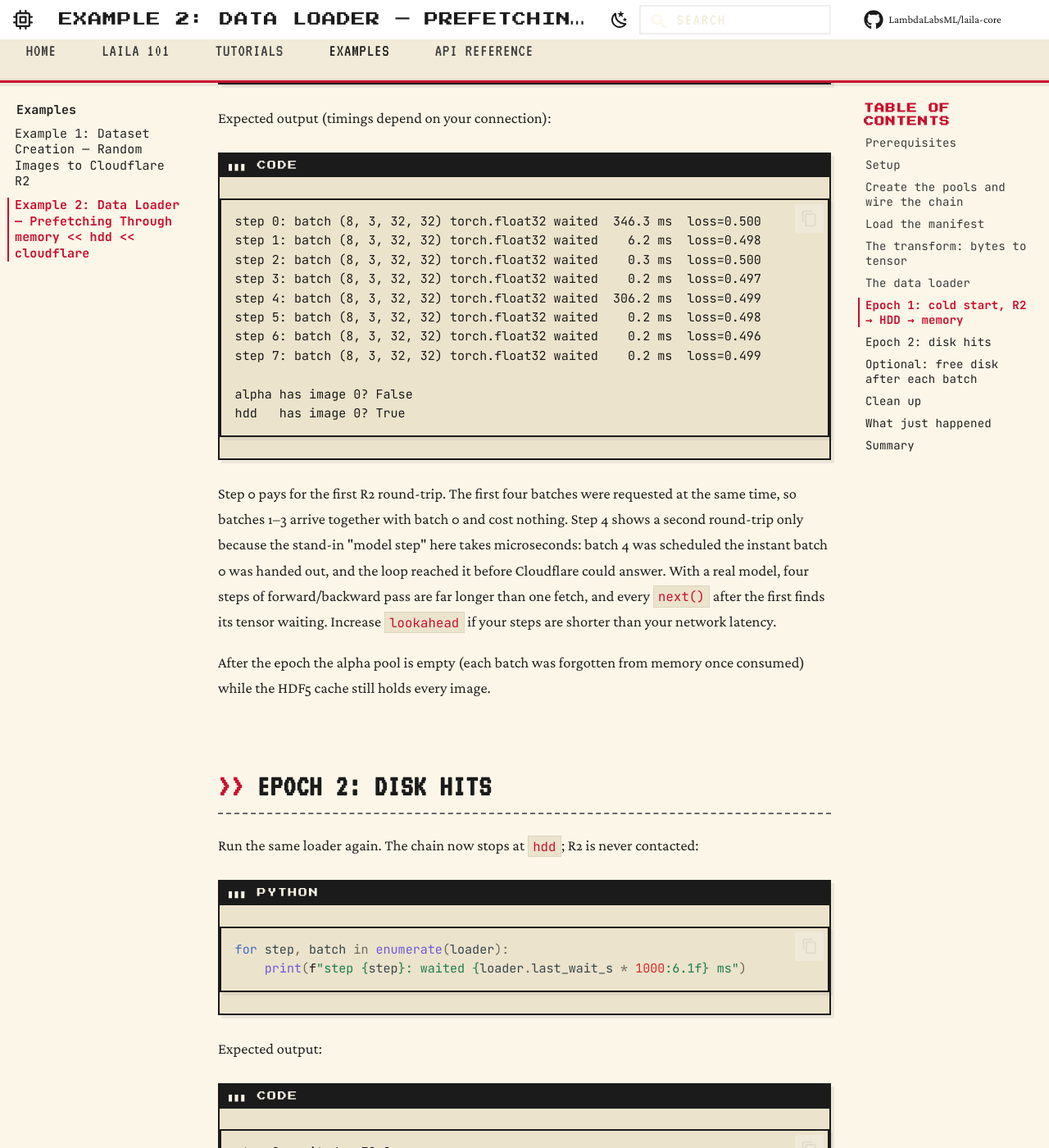
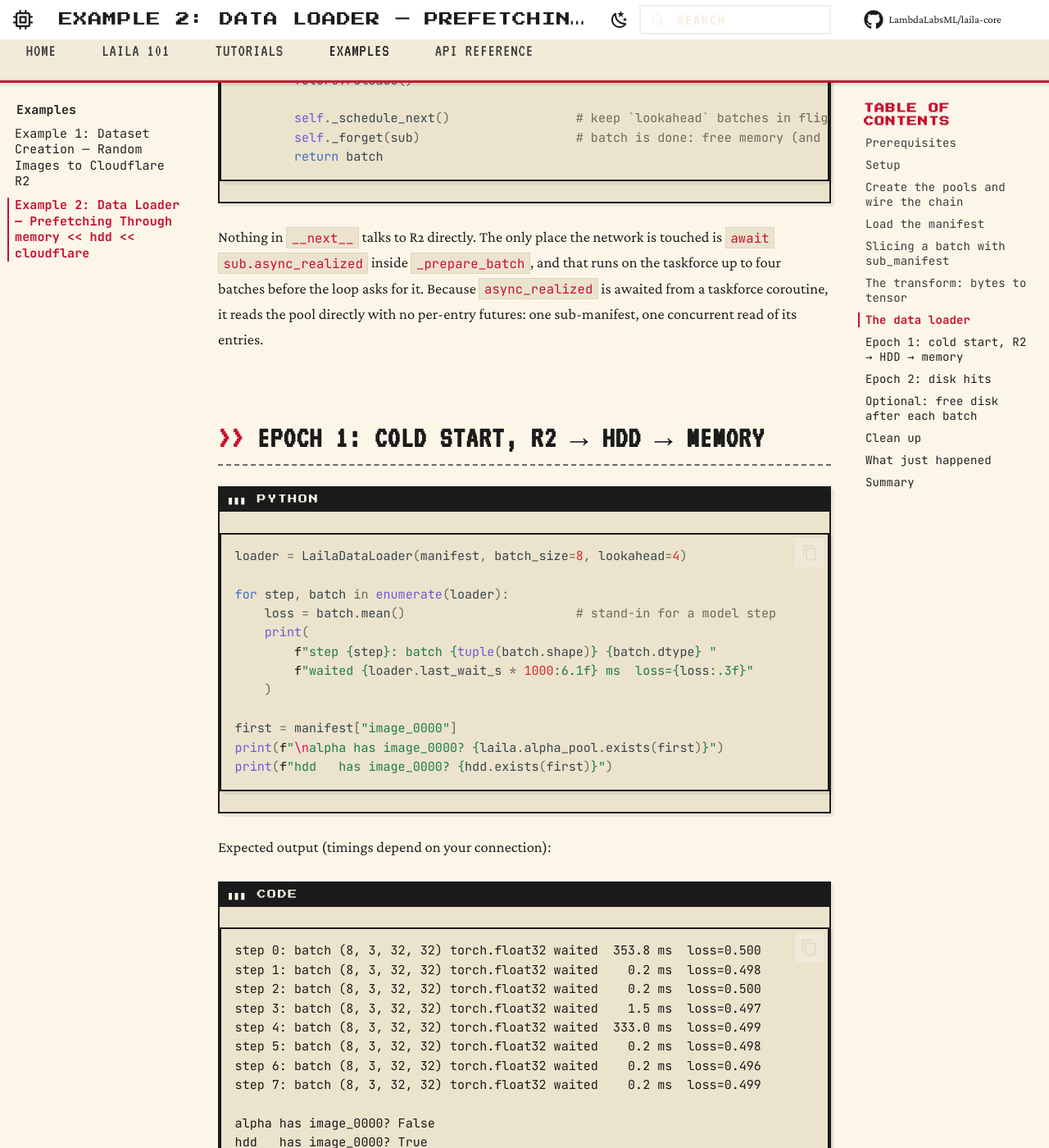
Before and after one commit to LambdaLabsML/laila-core, an MkDocs documentation site: the page built from docs/examples/02_data_loader.md, in a window 1280 px wide and 1400 px high, scrolled down 7687 px. Shown: the whole window at 82% size. Built offline with MkDocs 1.6.1 and Material for MkDocs 9.7.7, drawn with Linux system fonts in a browser that asks for light colours; comment, search, counter and statistics services are not loaded; some of the changed text lies outside the part shown.

Commit message:
example with prefetch sub manifest

````diff
--- a/docs/examples/02_data_loader.md
+++ b/docs/examples/02_data_loader.md
@@ -8,7 +8,7 @@
 
 and keeps a **lookahead of 4 batches** in flight: while the model consumes batch *i*, batches *i+1 … i+4* are already being pulled from R2 into the local HDF5 cache and decoded into tensors on a background taskforce. By the time `next()` reaches them, they are ready.
 
-Each sample goes through the same async pipeline: `laila.remember(gid)` (which cascades memory ← hdd ← cloudflare), then a cast from image bytes to a `torch.Tensor`. After a batch has been through the model, its entries are always forgotten from the in-memory alpha pool and, optionally, from the HDD cache too.
+A batch is a **sub-manifest**: `manifest.sub_manifest([...])` slices the dataset manifest down to the keys of one batch, and `await sub.async_realized` remembers every entry in it through the proxy chain (memory ← hdd ← cloudflare). Each realized entry is then cast from image bytes to a `torch.Tensor`. After a batch has been through the model, its entries are always forgotten from the in-memory alpha pool and, optionally, from the HDD cache too.
 
 ## Prerequisites
 
@@ -72,7 +71,7 @@
 r2    -> None
 ```
 
-`<<` reads as "is a cache for". A `laila.remember(gid)` routed to the alpha pool (the default) now does the following on a cold key:
+`<<` reads as "is a cache for". Any read routed to the alpha pool (the default) now does the following on a cold key:
 
 1. alpha misses → asks `hdd`
 2. `hdd` misses → asks `r2`
@@ -84,7 +83,7 @@
 
 ## Load the manifest
 
-Rebuild the manifest identity from its nickname and fetch the blueprint from R2. The flat list of `global_id` strings is the dataset index:
+Rebuild the manifest identity from its nickname and fetch the blueprint from R2. Its top-level keys (`image_0000` … `image_0063`) are the dataset index:
 
 ```python
 cold = Manifest(nickname="my_dataset")
@@ -92,15 +91,37 @@
 manifest = Manifest(data=ref.wait().data, nickname="my_dataset")
 ref.release()
 
-gids = list(manifest)
-print(f"{len(gids)} images in my_dataset")
+keys = list(manifest.keys())
+print(f"{len(keys)} images in my_dataset: {keys[0]} ... {keys[-1]}")
 ```
 
 Expected output:
 
 ```
-64 images in my_dataset
+64 images in my_dataset: image_0000 ... image_0063
 ```
+
+## Slicing a batch with `sub_manifest`
+
+`sub_manifest` returns a new `Manifest` holding only the requested top-level keys. It is a pure blueprint operation, nothing is fetched yet:
+
+```python
+sub = manifest.sub_manifest(keys[:8])
+
+print(f"sub-manifest keys: {list(sub.keys())}")
+print(f"first global_id:   {sub['image_0000']}")
+print(f"alpha has it?      {laila.alpha_pool.exists(sub['image_0000'])}")
+```
+
+Expected output:
+
+```
+sub-manifest keys: ['image_0000', 'image_0001', 'image_0002', 'image_0003', 'image_0004', 'image_0005', 'image_0006', 'image_0007']
+first global_id:   LAILA:ENTRY:GLOBAL_ID:3b9c...
+alpha has it?      False
+```
+
+`await sub.async_realized` is the fetch: it remembers every entry in the sub-manifest through the default pool, i.e. the front of the proxy chain, and returns a dict `{key: Entry}` mirroring the blueprint.
 
 ## The transform: bytes to tensor
 
@@ -115,21 +136,20 @@
 
 ## The data loader
 
-`LailaDataLoader` is a plain Python iterator. The important pieces:
+`LailaDataLoader` is a plain Python iterator over a `Manifest`. The important pieces:
 
-- **`_prepare_sample`** is the per-datapoint pipeline: `await laila.remember(gid)` through the proxy chain, then `transform`.
-- **`_prepare_batch`** runs every sample of a batch concurrently with `asyncio.gather` and stacks the tensors.
+- **`_prepare_batch`** is the per-batch pipeline: slice a sub-manifest, `await sub.async_realized` to pull every entry through the proxy chain, then `transform` each realized entry in key order and stack.
 - **`_schedule_next`** hands `_prepare_batch` to LAILA's taskforce with `laila.command.submit`, which returns a future immediately. That future is the "pre-ask".
 - **`__iter__`** schedules the first `lookahead` batches; **`__next__`** waits on the oldest future, immediately schedules one more to keep the window full, forgets the finished batch, and returns the tensor.
 
 ```python
 class LailaDataLoader:
-    """Iterate a list of global_ids as stacked torch tensors, prefetching
-    ``lookahead`` batches through ``alpha << hdd << r2``."""
+    """Iterate a Manifest as stacked torch tensors, prefetching ``lookahead``
+    batches through ``alpha << hdd << r2`` one sub-manifest at a time."""
 
     def __init__(
         self,
-        gids,
+        manifest,
         batch_size,
         *,
         lookahead=4,
@@ -137,47 +157,45 @@
         forget_from_hdd=False,
         hdd_pool="hdd",
     ):
-        self.gids = list(gids)
+        self.manifest = manifest
+        self.keys = list(manifest.keys())
         self.batch_size = batch_size
         self.lookahead = lookahead
         self.transform = transform
         self.forget_from_hdd = forget_from_hdd
         self.hdd_pool = hdd_pool
 
-        self._pending = collections.deque()   # (batch_gids, future), oldest first
+        self._pending = collections.deque()   # (sub_manifest, future), oldest first
         self._next_to_schedule = 0
         self.last_wait_s = 0.0                # time spent blocked in the last __next__
 
     def __len__(self):
-        return math.ceil(len(self.gids) / self.batch_size)
+        return math.ceil(len(self.keys) / self.batch_size)
 
-    def _batch_gids(self, idx):
-        return self.gids[idx * self.batch_size : (idx + 1) * self.batch_size]
+    def _batch_manifest(self, idx):
+        batch_keys = self.keys[idx * self.batch_size : (idx + 1) * self.batch_size]
+        return self.manifest.sub_manifest(batch_keys)
 
     # -- async pipeline, runs on LAILA's taskforce -------------------------
-    async def _prepare_sample(self, gid):
-        ref = laila.remember(gid)             # alpha << hdd << r2 cascade
-        entry = await ref
-        ref.release()
-        return self.transform(entry.data)     # bytes -> torch.Tensor
-
-    async def _prepare_batch(self, batch_gids):
-        tensors = await asyncio.gather(*(self._prepare_sample(g) for g in batch_gids))
+    async def _prepare_batch(self, sub):
+        realized = await sub.async_realized   # {key: Entry}, via alpha << hdd << r2
+        tensors = [self.transform(realized[k].data) for k in sub.keys()]
         return torch.stack(tensors)
 
     # -- scheduling ---------------------------------------------------------
     def _schedule_next(self):
         if self._next_to_schedule >= len(self):
             return
-        batch_gids = self._batch_gids(self._next_to_schedule)
-        future = laila.command.submit([functools.partial(self._prepare_batch, batch_gids)])
-        self._pending.append((batch_gids, future))
+        sub = self._batch_manifest(self._next_to_schedule)
+        future = laila.command.submit([functools.partial(self._prepare_batch, sub)])
+        self._pending.append((sub, future))
         self._next_to_schedule += 1
 
-    def _forget(self, batch_gids):
-        futures = [laila.forget(batch_gids)]                       # alpha pool: always
+    def _forget(self, sub):
+        gids = list(sub)                                           # leaf global_ids of the batch
+        futures = [laila.forget(gids)]                             # alpha pool: always
         if self.forget_from_hdd:
-            futures.append(laila.forget(batch_gids, pool=self.hdd_pool))
+            futures.append(laila.forget(gids, pool=self.hdd_pool))
         for f in futures:
             f.wait()
             f.release()
@@ -193,7 +211,7 @@
     def __next__(self):
         if not self._pending:
             raise StopIteration
-        batch_gids, future = self._pending.popleft()
+        sub, future = self._pending.popleft()
 
         start = time.perf_counter()
         future.wait()                         # returns at once if the lookahead kept up
@@ -202,16 +220,16 @@
         future.release()
 
         self._schedule_next()                 # keep `lookahead` batches in flight
-        self._forget(batch_gids)              # batch is done: free memory (and optionally disk)
+        self._forget(sub)                     # batch is done: free memory (and optionally disk)
         return batch
 ```
 
-Nothing in `__next__` talks to R2 directly. The only place the network is touched is inside `_prepare_sample`, and that runs on the taskforce up to four batches before the loop asks for it.
+Nothing in `__next__` talks to R2 directly. The only place the network is touched is `await sub.async_realized` inside `_prepare_batch`, and that runs on the taskforce up to four batches before the loop asks for it. Because `async_realized` is awaited from a taskforce coroutine, it reads the pool directly with no per-entry futures: one sub-manifest, one concurrent read of its entries.
 
 ## Epoch 1: cold start, R2 → HDD → memory
 
 ```python
-loader = LailaDataLoader(gids, batch_size=8, lookahead=4)
+loader = LailaDataLoader(manifest, batch_size=8, lookahead=4)
 
 for step, batch in enumerate(loader):
     loss = batch.mean()                       # stand-in for a model step
@@ -220,25 +238,25 @@
         f"waited {loader.last_wait_s * 1000:6.1f} ms  loss={loss:.3f}"
     )
 
-first = gids[0]
-print(f"\nalpha has image 0? {laila.alpha_pool.exists(first)}")
-print(f"hdd   has image 0? {hdd.exists(first)}")
+first = manifest["image_0000"]
+print(f"\nalpha has image_0000? {laila.alpha_pool.exists(first)}")
+print(f"hdd   has image_0000? {hdd.exists(first)}")
 ```
 
 Expected output (timings depend on your connection):
 
 ```
-step 0: batch (8, 3, 32, 32) torch.float32 waited  346.3 ms  loss=0.500
-step 1: batch (8, 3, 32, 32) torch.float32 waited    6.2 ms  loss=0.498
-step 2: batch (8, 3, 32, 32) torch.float32 waited    0.3 ms  loss=0.500
-step 3: batch (8, 3, 32, 32) torch.float32 waited    0.2 ms  loss=0.497
-step 4: batch (8, 3, 32, 32) torch.float32 waited  306.2 ms  loss=0.499
+step 0: batch (8, 3, 32, 32) torch.float32 waited  353.8 ms  loss=0.500
+step 1: batch (8, 3, 32, 32) torch.float32 waited    0.2 ms  loss=0.498
+step 2: batch (8, 3, 32, 32) torch.float32 waited    0.2 ms  loss=0.500
+step 3: batch (8, 3, 32, 32) torch.float32 waited    1.5 ms  loss=0.497
+step 4: batch (8, 3, 32, 32) torch.float32 waited  333.0 ms  loss=0.499
 step 5: batch (8, 3, 32, 32) torch.float32 waited    0.2 ms  loss=0.498
 step 6: batch (8, 3, 32, 32) torch.float32 waited    0.2 ms  loss=0.496
 step 7: batch (8, 3, 32, 32) torch.float32 waited    0.2 ms  loss=0.499
 
-alpha has image 0? False
-hdd   has image 0? True
+alpha has image_0000? False
+hdd   has image_0000? True
 ```
 
 Step 0 pays for the first R2 round-trip. The first four batches were requested at the same time, so batches 1–3 arrive together with batch 0 and cost nothing. Step 4 shows a second round-trip only because the stand-in "model step" here takes microseconds: batch 4 was scheduled the instant batch 0 was handed out, and the loop reached it before Cloudflare could answer. With a real model, four steps of forward/backward pass are far longer than one fetch, and every `next()` after the first finds its tensor waiting. Increase `lookahead` if your steps are shorter than your network latency.
@@ -257,35 +275,36 @@
 Expected output:
 
 ```
-step 0: waited   70.0 ms
-step 1: waited   22.9 ms
-step 2: waited    0.2 ms
+step 0: waited   50.1 ms
+step 1: waited    0.2 ms
+step 2: waited   27.0 ms
+step 3: waited    0.2 ms
 ...
 ```
 
-Step 0 still shows the decode cost of the first batch, but it is disk latency rather than a round-trip to Cloudflare.
+The remaining waits are HDF5 reads plus PNG/JPEG decoding, tens of milliseconds rather than a round-trip to Cloudflare.
 
 ## Optional: free disk after each batch
 
 If the dataset is larger than your disk, set `forget_from_hdd=True`. Every batch is then forgotten from **both** the alpha pool and the HDD cache once the model has seen it, so at most `lookahead + 1` batches are ever on disk:
 
 ```python
-lean_loader = LailaDataLoader(gids, batch_size=8, lookahead=4, forget_from_hdd=True)
+lean_loader = LailaDataLoader(manifest, batch_size=8, lookahead=4, forget_from_hdd=True)
 
 for step, batch in enumerate(lean_loader):
     pass
 
-print(f"alpha has image 0? {laila.alpha_pool.exists(first)}")
-print(f"hdd   has image 0? {hdd.exists(first)}")
-print(f"r2    has image 0? {r2.exists(first)}")
+print(f"alpha has image_0000? {laila.alpha_pool.exists(first)}")
+print(f"hdd   has image_0000? {hdd.exists(first)}")
+print(f"r2    has image_0000? {r2.exists(first)}")
 ```
 
 Expected output:
 
 ```
-alpha has image 0? False
-hdd   has image 0? False
-r2    has image 0? True
+alpha has image_0000? False
+hdd   has image_0000? False
+r2    has image_0000? True
 ```
 
 The origin is untouched: `forget` is pool-local, so evicting from the caches never deletes from R2.
@@ -313,16 +332,17 @@
 ## What just happened
 
 1. **`laila.alpha_pool << hdd << r2`** turned the default pool into the front of a read-through cache: memory ← disk ← cloud.
-2. **`laila.command.submit`** put `_prepare_batch` on a LAILA taskforce and returned a future immediately. The loader keeps four of these futures queued, so the network work for batch *i+4* starts as soon as batch *i* is handed to the training loop.
-3. Inside the taskforce, **`await laila.remember(gid)`** walked the chain, cached the blob in `hdd` and alpha, and produced the entry; **`bytes_to_tensor`** decoded the PNG/JPEG bytes into a `torch.Tensor`. `asyncio.gather` did this for all samples of a batch concurrently.
-4. **`__next__`** only ever waited on an already-running future, then topped the window back up to four.
-5. **`laila.forget(batch_gids)`** removed the consumed batch from the alpha pool; with `forget_from_hdd=True` it also removed it from the HDF5 cache. R2 was never modified until the explicit clean-up.
+2. **`manifest.sub_manifest(batch_keys)`** sliced the dataset manifest into one small manifest per batch. That is a blueprint operation only; no I/O happens until the sub-manifest is realized.
+3. **`laila.command.submit`** put `_prepare_batch` on a LAILA taskforce and returned a future immediately. The loader keeps four of these futures queued, so the network work for batch *i+4* starts as soon as batch *i* is handed to the training loop.
+4. Inside the taskforce, **`await sub.async_realized`** remembered every entry of the sub-manifest through the chain, caching the blobs in `hdd` and alpha; **`bytes_to_tensor`** decoded each realized entry's PNG/JPEG bytes into a `torch.Tensor`.
+5. **`__next__`** only ever waited on an already-running future, then topped the window back up to four.
+6. **`laila.forget(list(sub))`** removed the consumed batch from the alpha pool; with `forget_from_hdd=True` it also removed it from the HDF5 cache. R2 was never modified until the explicit clean-up.
 
 ## Summary
 
 - Prefetching is a queue of futures: schedule `lookahead` batches up front, then schedule one more every time one is consumed.
+- A batch is a `sub_manifest`; `await sub.async_realized` fetches it through the proxy chain in one concurrent read, and `list(sub)` gives the gids to forget afterwards.
 - `laila.remember` through a proxy chain is the whole caching strategy; the loader has no R2-specific code.
-- Per-sample async transforms (`remember` → `bytes_to_tensor`) compose with `asyncio.gather` and run on LAILA's taskforce, off the training thread.
 - Always `forget` from the alpha pool after a batch; `forget` from the HDD tier only when disk is scarce, since keeping it makes the next epoch free of network I/O.
 - `forget` is pool-local, so cache eviction never touches the origin bucket.
 
````
Also changed, not shown: other parts of docs/examples/02_data_loader.md (+0 -1 lines), docs/examples/01_dataset_creation.md (+16 -11 lines), 2 other files.
